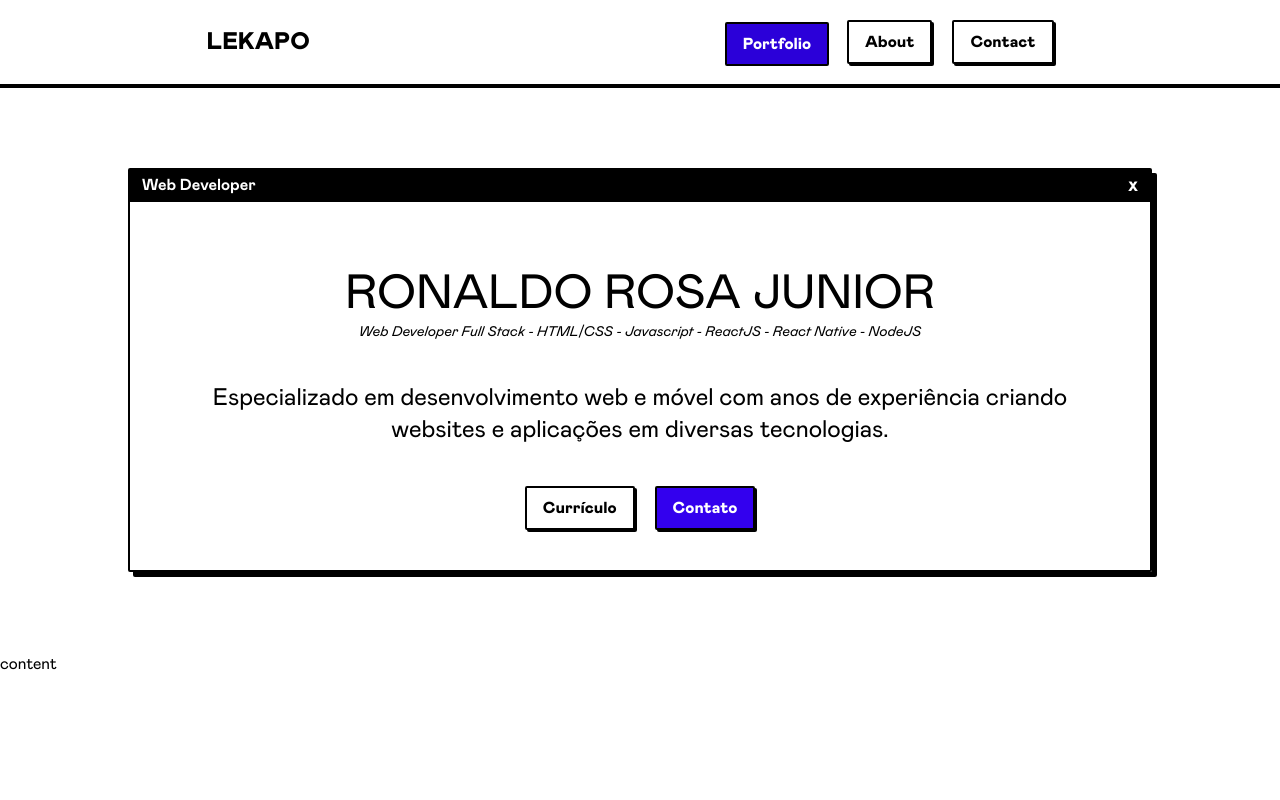
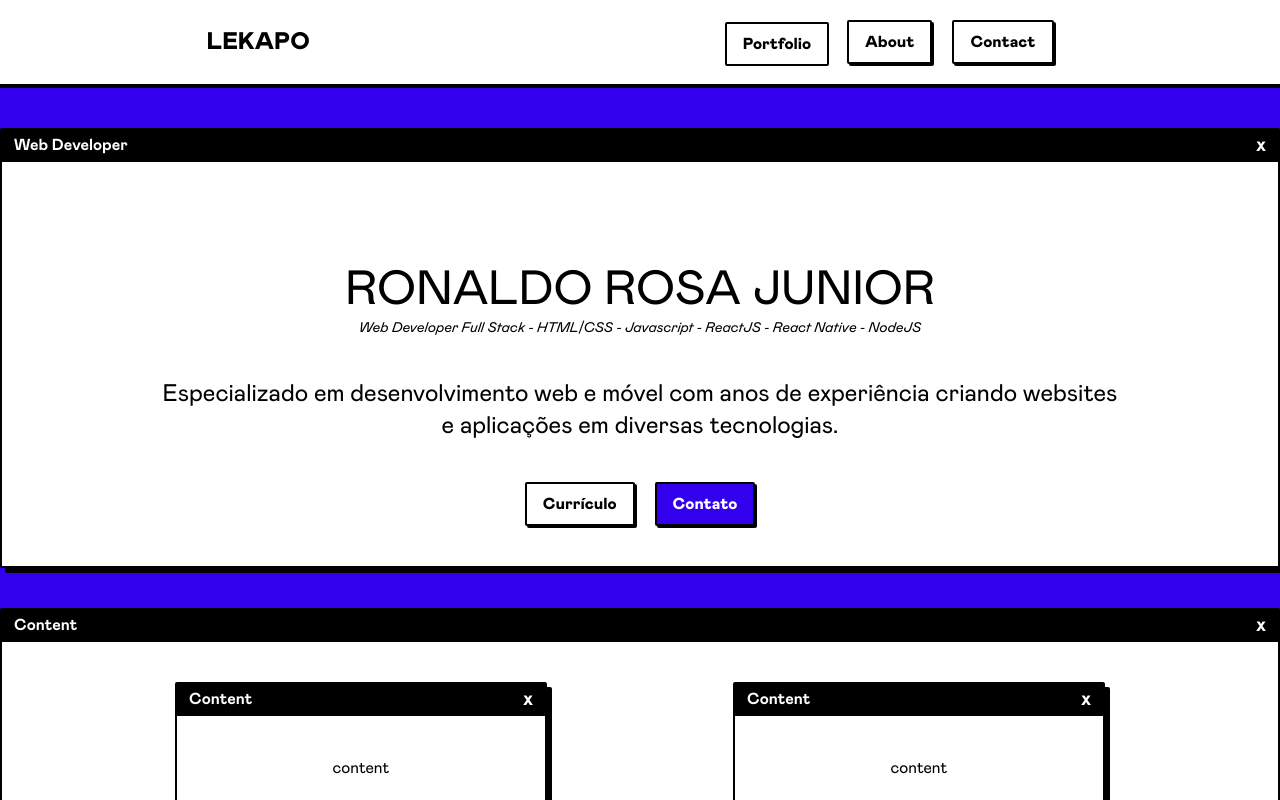
Before and after one commit to Lekapo/lekapo-cv, a Next.js app: page / in a window 1280 px wide. Shown: the top 800 px of the page. Built offline with nearby package versions, Linux system fonts and the light colour scheme.

Commit message:
deleted hero component and created container component instead. Some design adjustments also.

```diff
--- a/app/about/page.jsx
+++ b/app/about/page.jsx
@@ -1,9 +1,11 @@
-import { Hero } from '@/components'
+import { Container } from '@/components'
 
 export default function About() {
     return(
-        <div className='container m-auto'>
-          <Hero/>
+        <div id='about' className='container m-auto mt-10'>
+          <Container height={"min-h-[50vh]"} width={"w-2/5"} title={"About"}>
+            <h1>About</h1>
+          </Container>
         </div>
     )
 }
--- a/app/contact/page.jsx
+++ b/app/contact/page.jsx
@@ -1,9 +1,11 @@
-import { Hero } from '@/components'
+import { Container } from '@/components'
 
 export default function Contact() {
     return(
-        <div className='container m-auto'>
-          <Hero/>
+        <div id='contact' className='container m-auto mt-10'>
+          <Container height={"min-h-[50vh]"} width={"w-2/5"} title={"About"}>
+            <h1>Contact</h1>
+          </Container>
         </div>
     )
 }
--- a/app/globals.css
+++ b/app/globals.css
@@ -134,7 +134,7 @@
 
 :root {
   --foreground-rgb: 255, 255, 255;
-  --brutal-blue-rbg: 51, 0, 255;
+  --brutal-blue-rgb: 51, 0, 255;
 }
 
 @keyframes slideInFromBottom {
@@ -150,7 +150,7 @@
   }
 }
 
-#hero {
+#hero, #about, #contact {
 
   animation: 0.75s ease 0s 1 slideInFromBottom;
 }
@@ -170,10 +170,10 @@ button div {
   transition: .3s filter, transform .3s, box-shadow .3s, .3s background-color;
 }
 
- button:hover div {
-  filter: brightness(85%);
+ button:hover .button-bg {
+  filter: brightness(95%);
+
 }
-
 
 button .button-bg {
   position: absolute;
@@ -199,13 +199,13 @@ button:active, input[type="button"]:active, input[type="submit"]:active, input[t
 button.active {
   box-shadow: none;
   transform: translate(2px,2px);
-  color: rgb(var(--foreground-rgb));
+  /* color: rgb(var(--foreground-rgb)); */
 }
 
 button.active div {
-  filter: brightness(85%);
-  background-color: rgb(var(--brutal-blue-rbg));
+  /* background-color: rgb(var(--brutal-blue-rgb)); */
 }
+
 
 
 
--- a/app/layout.js
+++ b/app/layout.js
@@ -12,7 +12,7 @@ export const metadata = {
 export default function RootLayout({ children }) {
   return (
     <html lang="en">
-      <body class="bg-white dark:bg-black dark:text-white" className={inter.className}>
+      <body class="bg-brutal-blue dark:bg-black dark:text-white" className={inter.className}>
         <Navigation/>
         {children}
         </body>
--- a/app/page.jsx
+++ b/app/page.jsx
@@ -1,17 +1,44 @@
-import { Hero } from '@/components'
+import { Container } from '@/components'
+import Link from 'next/link'
 
 export default function Home() {
   return (
     <>
+      <div id='hero' className='container m-auto my-10'>
+        <Container height={"min-h-[50vh]"} width={"w-7/8"} title={"Web Developer"}>
+          <div className="px-20">
+            <h2 className="uppercase text-5xl mt-16 ">RONALDO ROSA JUNIOR</h2>
+            <h3 className="text-sm italic mt-1">Web Developer Full Stack - HTML/CSS - Javascript - ReactJS - React Native - NodeJS</h3>
+            <p className="mt-10 text-2xl">Especializado em desenvolvimento web e móvel com anos de experiência criando websites e aplicações em diversas tecnologias.</p>
+            <div id="hero-buttons" className="flex justify-center mt-10">
+              <Link href="/about">
+                <button className="text-black bg-black">
+                  <div className="button-bg bg-white"></div>
+                  <span className="text">Currículo</span>
+                </button>
+              </Link>
+              <Link href="/contact">
+                <button className="text-white bg-black ml-5">
+                  <div className="button-bg bg-brutal-blue"></div>
+                  <span className="text">Contato</span>
+                </button>
+              </Link>
+            </div>
+          </div>
+        </Container>
+      </div>
 
-      <div className='container m-auto'>
-          <Hero/>
-      </div>
-      <div className="h-screen">
-      <h1>content</h1>
-      </div>
-      <div className="h-screen">
-      <h1>content</h1>
+      <div id='content' className='container m-auto my-10'>
+        <Container height={"min-h-[60vh]"} width={"w-7/8"} title={"Content"}>
+          <div className="flex">
+            <Container height={"min-h-[60vh]"} width={"w-2/6"} title={"Content"}>
+              content
+            </Container>
+            <Container height={"min-h-[60vh]"} width={"w-2/6"} title={"Content"}>
+              content
+            </Container>
+          </div>
+        </Container>
       </div>
     </>
 
--- /dev/null
+++ b/components/Container.jsx
@@ -0,0 +1,44 @@
+// Client Side Component
+'use client'
+/**
+Renders a container component with a title, subtitle and a call to actions with buttons.
+@returns {JSX.Element} The rendered container component.
+*/
+
+export function Container({children,
+    display,
+    width,
+    height,
+    title,}) {
+        return (
+            <div id="container" className={`
+                ${display}
+                bg-white
+                m-auto
+                ${width}
+                ${height}
+                border-black
+                border-2
+                rounded-sm
+                shadow-brutal-x
+            `}>
+             <div id="container-topbar" className="
+                flex
+                items-center
+                w-100
+                border-black
+                border-b-2
+                bg-black
+                text-white
+            ">
+            <h1 className="font-bold pl-3">{title}</h1>
+            <span className="ml-auto font-bold pr-3 text-[20px]">x</span>
+            </div>
+
+            <div id="container-content" className="text-center py-10 lg:px-20 px-2 m-auto">
+                {children}
+            </div>
+
+            </div>
+          )
+}
--- a/components/Hero.jsx
+++ /dev/null
@@ -1,51 +0,0 @@
-/**
-Renders a hero component with a title, subtitle and a call to actions with buttons.
-@returns {JSX.Element} The rendered hero component.
-*/
-
-
-export const Hero = () => {
-  return (
-    <div id="hero" className="
-        w-4/5
-        mx-auto
-        my-10
-        lg:my-20
-        min-h-[50vh]
-        border-black
-        border-2
-        rounded-sm
-        shadow-brutal-x
-    ">
-     <div id="hero-topbar" className="
-        flex
-        items-center
-        w-100
-        border-black
-        border-b-2
-        bg-black
-        text-white
-    ">
-    <h1 className="font-bold pl-3">Web Developer</h1>
-    <span className="ml-auto font-bold pr-3 text-[20px]">x</span>
-    </div>
-
-    <div id="hero-content" className="text-center py-10 lg:px-20 px-2">
-        <h2 className="uppercase text-5xl mt-7 ">RONALDO ROSA JUNIOR</h2>
-        <h3 className="text-sm italic mt-1">Web Developer Full Stack - HTML/CSS - Javascript - ReactJS - React Native - NodeJS</h3>
-        <p className="mt-10 text-2xl">Especializado em desenvolvimento web e móvel com anos de experiência criando websites e aplicações em diversas tecnologias.</p>
-        <div id="hero-buttons" className="flex justify-center mt-10">
-            <button className="text-black bg-black">
-                <div className="button-bg bg-white"></div>
-                <span className="text">Currículo</span>
-            </button>
-            <button className="text-white bg-black ml-5">
-                <div className="button-bg bg-brutal-blue"></div>
-                <span className="text">Contato</span>
-            </button>
-        </div>
-    </div>
-
-    </div>
-  )
-}
--- a/components/Navigation.jsx
+++ b/components/Navigation.jsx
@@ -9,7 +9,7 @@ import Link from 'next/link'
 import { usePathname } from 'next/navigation';
 
 
-export const Navigation = () => {
+export function Navigation() {
 
 {/* Get the current route */}
 const currentRoute = usePathname();
--- a/components/index.js
+++ b/components/index.js
@@ -1,2 +1,2 @@
 export { Navigation } from './Navigation'
-export { Hero } from './Hero'
+export { Container } from './Container'
--- a/tailwind.config.js
+++ b/tailwind.config.js
@@ -14,7 +14,8 @@ module.exports = {
         'brutal-x': '5px 5px 0px rgba(0, 0, 0)'
       },
       colors: {
-        'brutal-blue': '#3300ee'
+        'brutal-blue': '#3300ee',
+
       },
     },
   },
```
